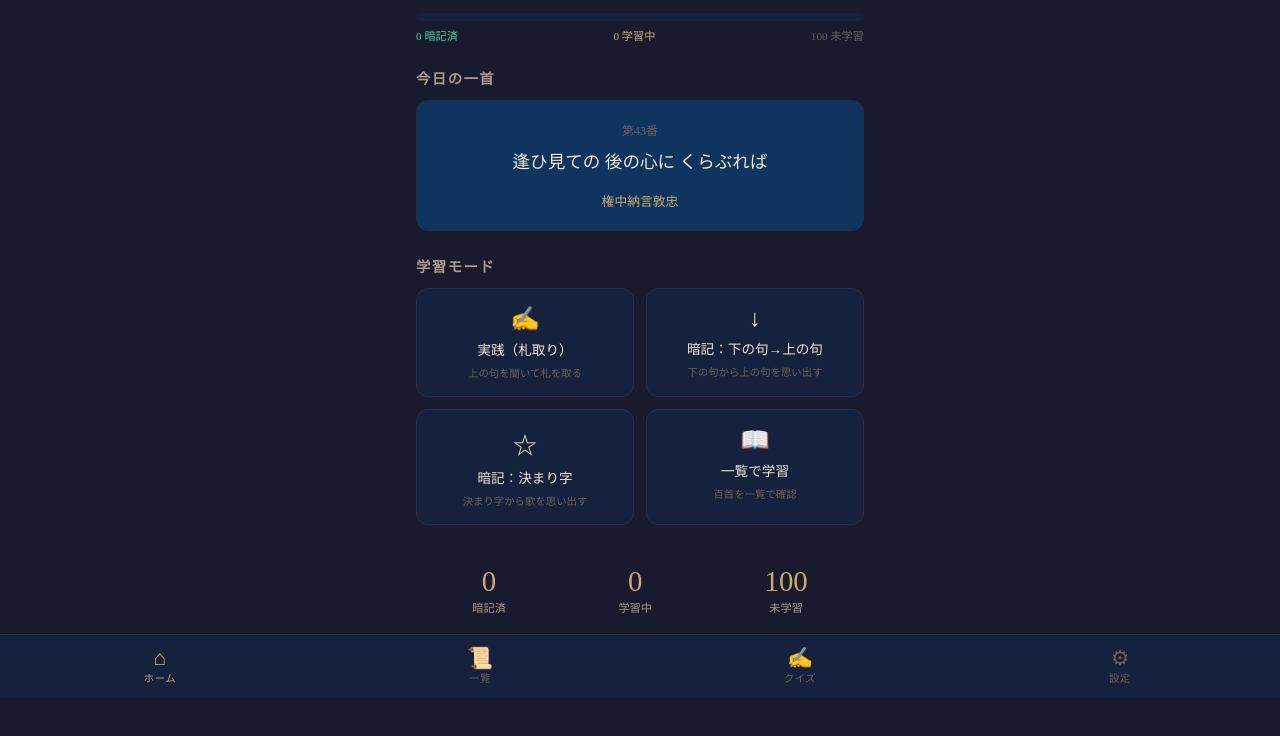
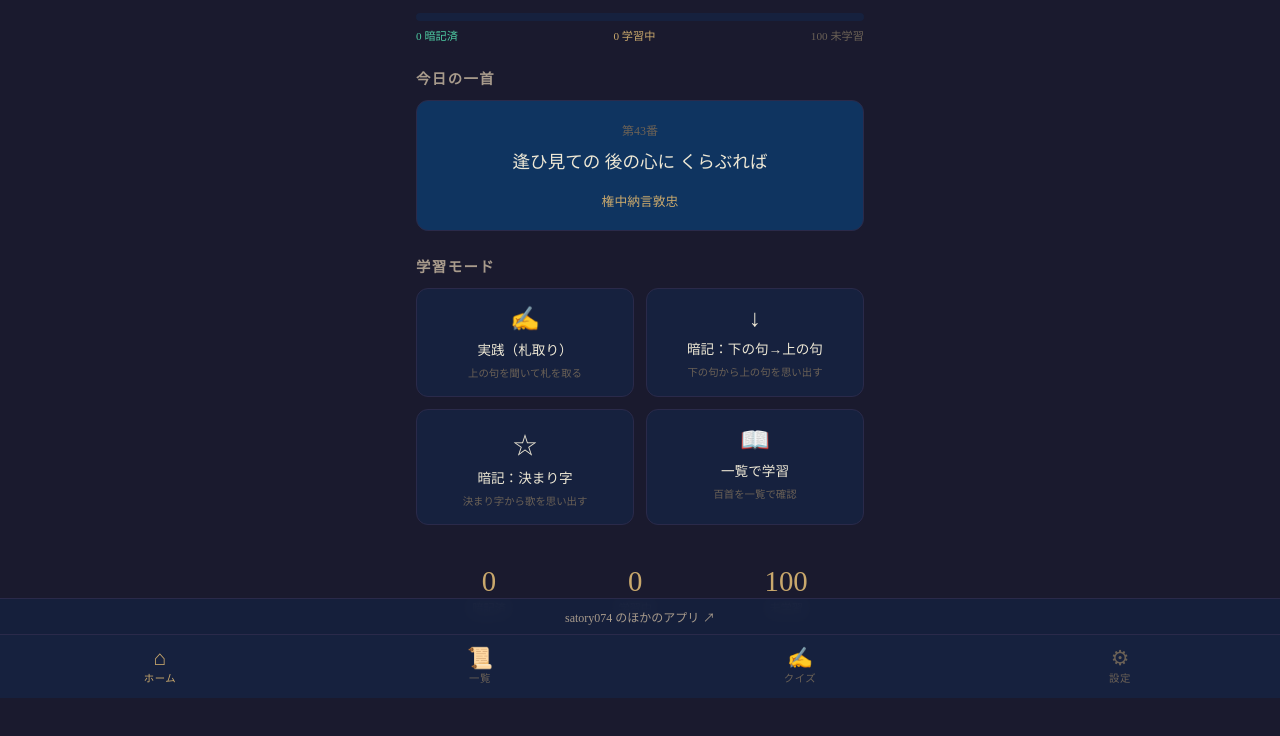
Before and after one commit to satory074/hyakuichi, a website built with Vite: page index.html in a window 1280 px wide. Shown: the part 102-838 px from the top of the page. Built offline with nearby package versions, Linux system fonts and the light colour scheme.

Commit message:
feat: satory074.com/apps 掲載対応（逆リンクバー + OGP）
satory074.com/apps はGitHub topic `featured-app` 駆動で自動生成されるため、
掲載要件（basecamp/docs/app-backlink.md）に合わせてアプリ側を整備する。

- 逆リンクバー（.app-backlink-bar）を追加。百一は自前の固定ボトムナビを
  持つ唯一のアプリなので、bottom: 0 ではなくナビの真上に段積みし、
  safe-area は下のナビに任せる
- #app の padding-bottom と html の scroll-padding-bottom、.audio-toast の
  bottom にバー分（36px）を加算し、本文が隠れないようにする
- OGP/Twitter Cardメタタグと og-image.png（1200×630）を追加。未設定だと
  一覧サムネイルが placeholder.svg に落ちるため

Co-Authored-By: Claude Opus 5 (1M context) <noreply@anthropic.com>
Claude-Session: https://claude.ai/code/session_01VEkirp7PxZokMErohQHqgY

```diff
--- a/index.html
+++ b/index.html
@@ -6,6 +6,21 @@
   <meta name="theme-color" content="#1a1a2e" />
   <meta name="description" content="百人一首を効率的に暗記するアプリ" />
   <title>百一 - 百人一首暗記</title>
+  <meta property="og:type" content="website" />
+  <meta property="og:locale" content="ja_JP" />
+  <meta property="og:url" content="https://satory074.github.io/hyakuichi/" />
+  <meta property="og:site_name" content="百一" />
+  <meta property="og:title" content="百一 — 小倉百人一首 暗記アプリ" />
+  <meta property="og:description" content="競技かるた形式の札取りクイズと読み上げで、小倉百人一首 100 首を暗記する PWA" />
+  <meta property="og:image" content="https://satory074.github.io/hyakuichi/og-image.png" />
+  <meta property="og:image:width" content="1200" />
+  <meta property="og:image:height" content="630" />
+  <meta property="og:image:type" content="image/png" />
+  <meta property="og:image:alt" content="百一 — 小倉百人一首 暗記アプリ" />
+  <meta name="twitter:card" content="summary_large_image" />
+  <meta name="twitter:title" content="百一 — 小倉百人一首 暗記アプリ" />
+  <meta name="twitter:description" content="競技かるた形式の札取りクイズと読み上げで、小倉百人一首 100 首を暗記する PWA" />
+  <meta name="twitter:image" content="https://satory074.github.io/hyakuichi/og-image.png" />
   <link rel="preconnect" href="https://fonts.googleapis.com" />
   <link rel="preconnect" href="https://fonts.gstatic.com" crossorigin />
   <link href="https://fonts.googleapis.com/css2?family=Noto+Serif+JP:wght@400;700&display=swap" rel="stylesheet" />
@@ -14,6 +29,13 @@
 </head>
 <body>
   <div id="app"></div>
+  <!-- サイト間ナビ: アプリ一覧へ戻る逆リンクバー（→ satory074.com/apps）。
+       正準仕様: basecamp/docs/app-backlink.md -->
+  <nav class="app-backlink-bar" aria-label="サイト間ナビゲーション">
+    <a href="https://satory074.com/apps/" target="_blank" rel="noopener"
+       aria-label="satory074 のほかのアプリ一覧を新しいタブで開く"
+       >satory074 のほかのアプリ <span aria-hidden="true">↗</span></a>
+  </nav>
   <nav id="bottom-nav"></nav>
   <script type="module" src="/src/main.js"></script>
 </body>
--- a/src/style.css
+++ b/src/style.css
@@ -18,6 +18,7 @@
   --radius: 12px;
   --radius-sm: 8px;
   --nav-height: 64px;
+  --backlink-height: 36px;
   --safe-bottom: env(safe-area-inset-bottom, 0px);
 }
 
@@ -30,6 +31,8 @@
 html {
   font-size: 16px;
   -webkit-text-size-adjust: 100%;
+  /* ページ内アンカー遷移時に固定バー/ナビが飛び先を隠さないように */
+  scroll-padding-bottom: calc(var(--nav-height) + var(--backlink-height) + var(--safe-bottom) + 8px);
 }
 
 body {
@@ -63,7 +66,7 @@ input, select {
    ============================================ */
 
 #app {
-  padding-bottom: calc(var(--nav-height) + var(--safe-bottom) + 8px);
+  padding-bottom: calc(var(--nav-height) + var(--backlink-height) + var(--safe-bottom) + 8px);
   min-height: 100dvh;
 }
 
@@ -125,6 +128,46 @@ input, select {
 .nav-label {
   font-size: 0.65rem;
   letter-spacing: 0.05em;
+}
+
+/* ============================================
+   サイト間ナビ（逆リンクバー → satory074.com/apps）
+   正準仕様: basecamp/docs/app-backlink.md。
+   百一は自前の固定ボトムナビがあるため bottom: 0 ではなくナビの真上に段積みする
+   （safe-area は下の #bottom-nav が吸収済みなので、ここでは足さない）
+   ============================================ */
+
+.app-backlink-bar {
+  position: fixed;
+  inset-inline: 0;
+  bottom: calc(var(--nav-height) + var(--safe-bottom));
+  z-index: 90;
+  display: flex;
+  align-items: center;
+  justify-content: center;
+  min-height: var(--backlink-height);
+  padding: 6px 12px;
+  background: color-mix(in srgb, var(--bg-secondary) 90%, transparent);
+  -webkit-backdrop-filter: blur(8px);
+  backdrop-filter: blur(8px);
+  border-top: 1px solid var(--border);
+  font-size: 12px;
+}
+
+.app-backlink-bar a {
+  display: inline-flex;
+  align-items: center;
+  gap: 0.3em;
+  /* ヒット領域を WCAG 2.5.8 の 24px 以上に拡大（負マージンで見た目の高さは不変） */
+  padding: 8px 14px;
+  margin: -8px 0;
+  color: var(--text-secondary);
+  text-decoration: none;
+  transition: color 0.12s ease;
+}
+
+.app-backlink-bar a:hover {
+  color: var(--gold);
 }
 
 /* ============================================
@@ -1148,7 +1191,7 @@ input, select {
 .audio-toast {
   position: fixed;
   left: 50%;
-  bottom: calc(var(--nav-height) + var(--safe-bottom) + 16px);
+  bottom: calc(var(--nav-height) + var(--backlink-height) + var(--safe-bottom) + 16px);
   transform: translateX(-50%);
   z-index: 200;
   max-width: min(90vw, 420px);
```
Also changed, not shown: public/og-image.png (added).
